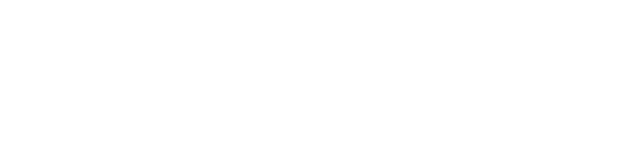
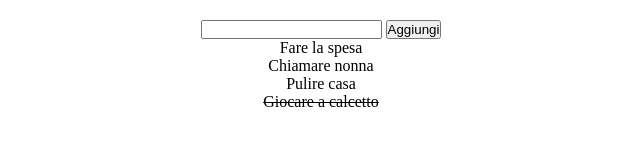
Before and after one commit to Alex12012000/vue-todolist, a plain HTML site: page index.html in a window 1280 px wide. Shown: the whole page, without its empty margins (319-959 px from the left). Drawn offline with nearby package versions, Linux system fonts and the light colour scheme.

Commit message:
Milestone 1

```diff
--- a/css/style.css
+++ b/css/style.css
@@ -0,0 +1,22 @@
+/* Reset */
+* {
+    margin: 0;
+    padding: 0;
+    box-sizing: border-box;
+}
+/* Common */
+.container {
+    width: 80%;
+    margin: 0 auto;
+    text-align: center;
+    padding: 20px;
+}
+
+/* ToDo list */
+li {
+    list-style-type: none;
+}
+
+.active {
+    text-decoration: line-through;
+}
--- a/index.html
+++ b/index.html
@@ -12,6 +12,20 @@
 <body>
 
     <div id="root">
+        <div class="container">
+            <!-- Input section -->
+            <div class="input-div">
+                <input type="text">
+                <button>Aggiungi</button>
+            </div>
+            <!-- list -->
+            <ul>
+                <li v-for="todo in todos" >
+                    <span :class="{ 'active': todo.done}">{{todo.text}}</span>
+                </li>
+            </ul>
+        </div>
+
 
     </div>
 
--- a/js/main.js
+++ b/js/main.js
@@ -1,4 +1,24 @@
 
 var app = new Vue ({
     el: '#root',
+    data: {
+        todos: [
+        {
+            text: 'Fare la spesa',
+            done: false
+        },
+        {
+            text: 'Chiamare nonna',
+            done: false
+        },
+        {
+            text: 'Pulire casa',
+            done: false
+        },
+        {
+            text: 'Giocare a calcetto',
+            done: true
+        },
+    ],
+    }
 })
```
